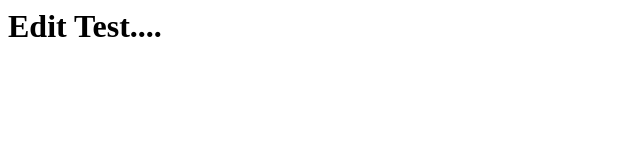
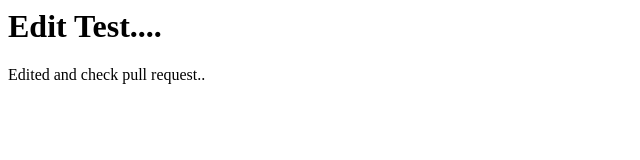
Before and after one commit to pankajr03/practice-test, a plain HTML site: page test.html in a window 1280 px wide. Shown: the whole page, without its empty margins (0-640 px from the left). Drawn offline with Linux system fonts and the light colour scheme.

Commit message:
Added new paragraph on test.html

```diff
--- a/test.html
+++ b/test.html
@@ -4,5 +4,6 @@
     </head>
     <body>
         <h1>Edit Test....</h1>
+        <p>Edited and check pull request..</p>
     </body>
 </html>
```
